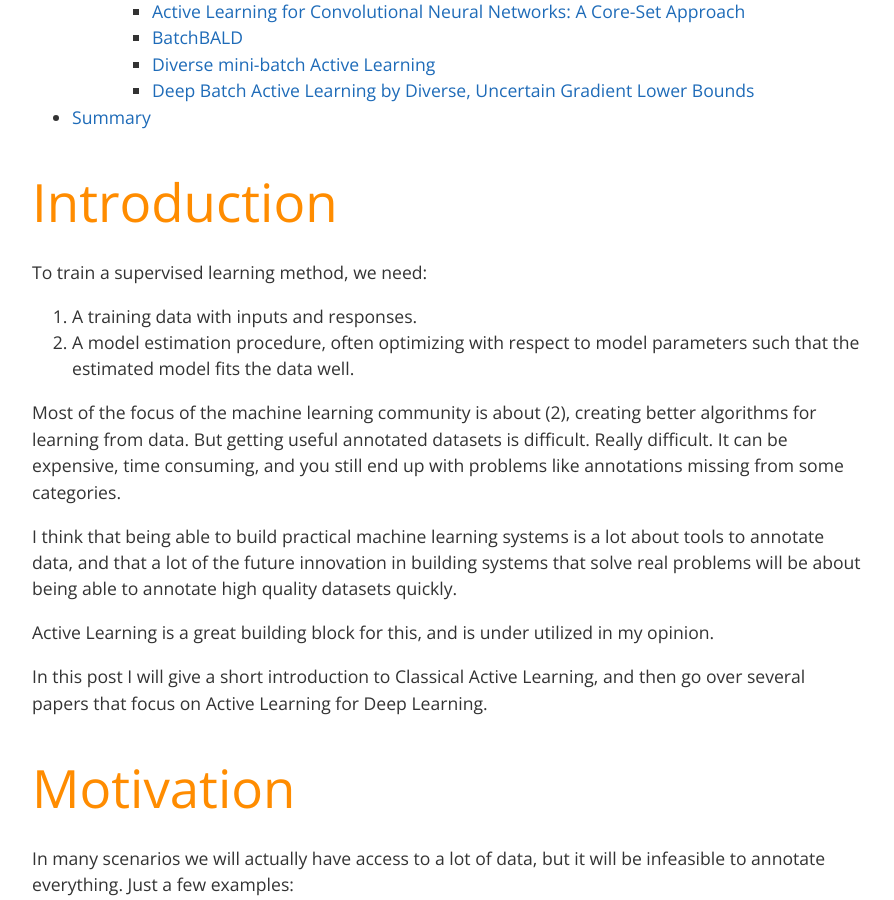
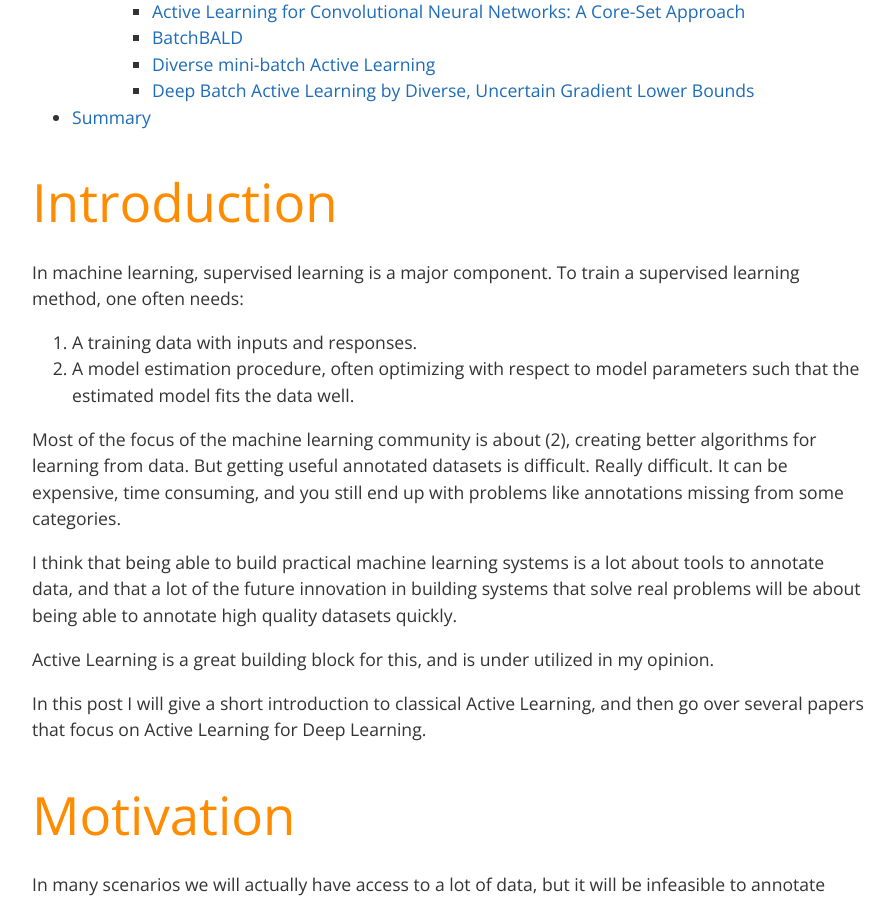
Before and after one commit to xwdeng80/blog, a Jekyll site: the page built from _posts/2020-02-21-overview-of-activelearning.md, in a window 1280 px wide and 900 px high, scrolled down 1297 px. Shown: the whole window, without its empty margins (192-1086 px from the left). Built offline with Jekyll 4.4.1, drawn with Linux system fonts in a browser that asks for light colours; formulas are drawn with MathJax 3; some of the changed text lies outside the part shown.

Commit message:
Update 2020-02-21-overview-of-activelearning.md

```diff
--- a/_posts/2020-02-21-overview-of-activelearning.md
+++ b/_posts/2020-02-21-overview-of-activelearning.md
@@ -35,7 +35,7 @@ excerpt: "Overview of different Active Learning algorithms for Deep Learning."
 
 # Introduction
 
-To train a supervised learning method, we need:
+In machine learning, supervised learning is a major component. To train a supervised learning method, one often needs:
 
 1. A training data with inputs and responses.
 2. A model estimation procedure, often optimizing with respect to model parameters such that the estimated model fits the data well.
@@ -47,7 +47,7 @@ I think that being able to build practical machine learning systems is a lot abo
 
 Active Learning is a great building block for this, and is under utilized in my opinion.
 
-In this post I will give a short introduction to Classical Active Learning, and then go over several papers that focus on Active Learning for Deep Learning.
+In this post I will give a short introduction to classical Active Learning, and then go over several papers that focus on Active Learning for Deep Learning.
 
 
 # Motivation
@@ -486,10 +486,4 @@ In Core-Sets, the embeddings were features from one of the last layers. In this
 
 # Summary
 
-Thanks for reading. We went over active learning methods for Deep Learning.
-
-These methods are really creative, and it was a joy to write.
-
-We were focusing on images, but these methods can be used for other domains like text.
-
-I hope this will do some help to demystify active learning for Deep Learning.
+In the era of Data Sceince, I think active learning methods have great potential.
```
